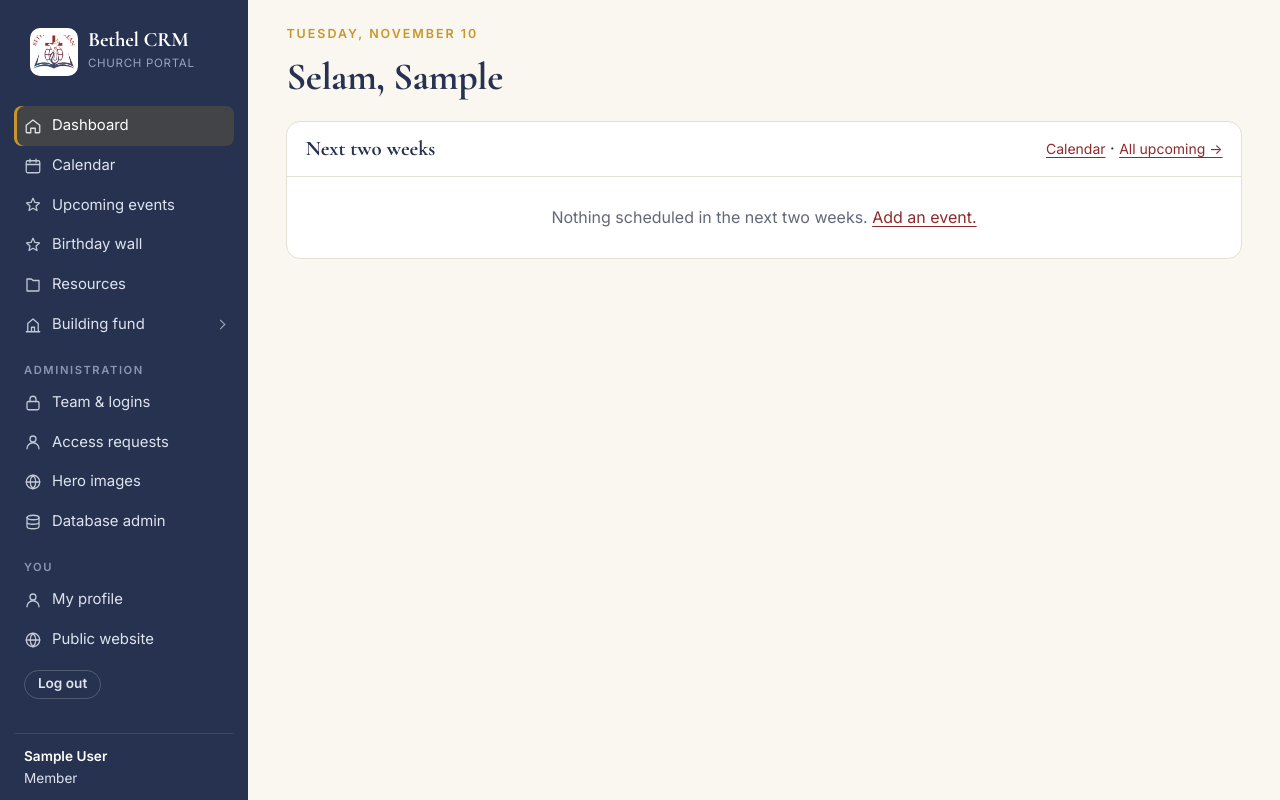
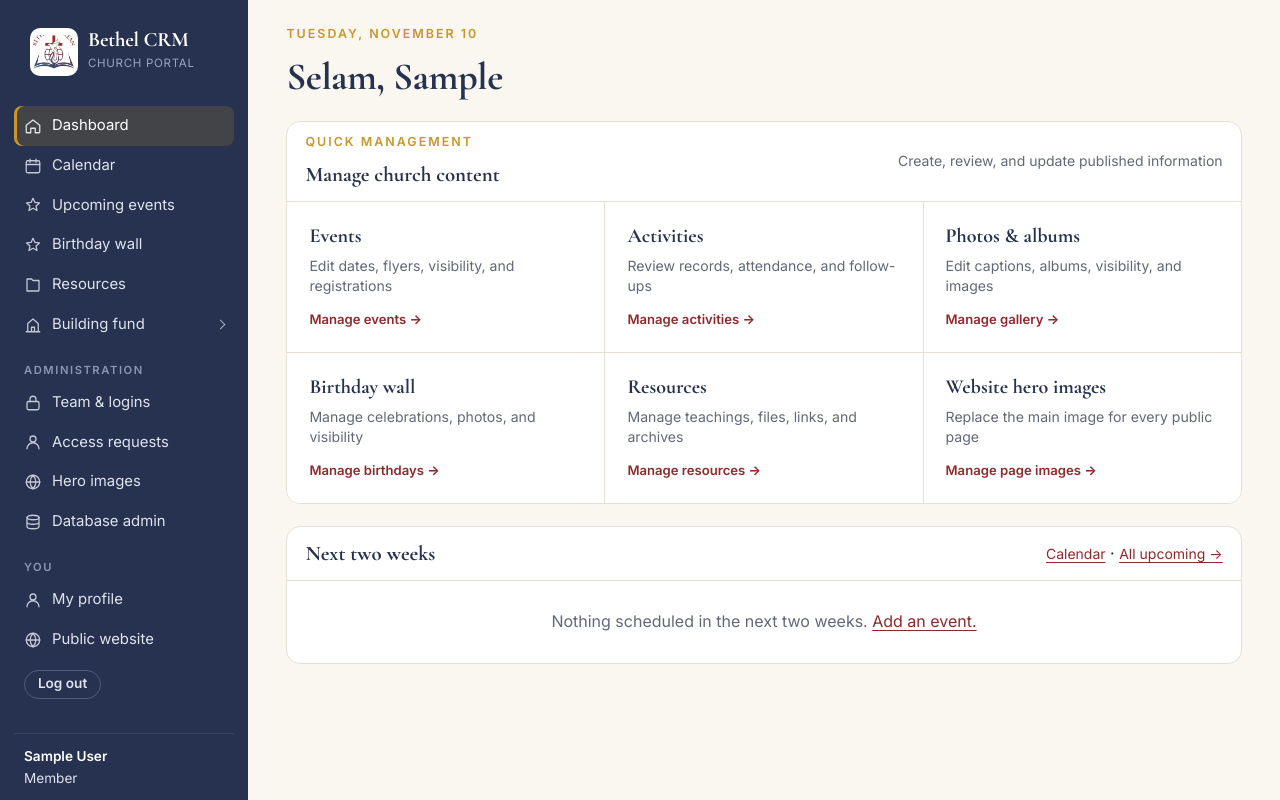
Before and after one commit to biniamh9/BETHEL-CRM, a Django app: page /portal/ in a window 1280 px wide. Run offline with Django 5.2, Linux system fonts and the light colour scheme; the visitor is signed in with stand-in values (Sample User, id 1); data that the repository does not hold is empty; parts of the project's set-up code (start-up, migrations or seed data) failed here and were passed over.

Commit message:
Improve portal content management and tracking

```diff
--- a/ministries/tests.py
+++ b/ministries/tests.py
@@ -112,6 +112,12 @@ class PublicMinistryTests(TestCase):
         })
         self.assertRedirects(response, reverse("ministries:gallery", args=[self.ministry.slug]))
         photo = GalleryPhoto.objects.get(caption="Youth conference worship")
+        management = self.client.get(reverse("ministries:gallery", args=[self.ministry.slug]))
+        self.assertContains(
+            management,
+            reverse("ministries:gallery_photo_edit", args=[self.ministry.slug, photo.pk]),
+        )
+        self.assertContains(management, "Edit photo")
         public = self.client.get(reverse("core:public_activities"))
         self.assertContains(public, "Conference")
         self.assertContains(public, "2026")
--- a/ministries/views.py
+++ b/ministries/views.py
@@ -159,6 +159,9 @@ def all_activities(request):
     if request.GET.get("export") == "csv":
         return _activities_csv(qs, "all-activities")
     activities = list(qs[:200])
+    editable_ministry_ids = set(request.user.editable_ministries().values_list("pk", flat=True))
+    for activity in activities:
+        activity.can_manage = activity.ministry_id in editable_ministry_ids
     images = _activity_image_paths()
     if images:
         for activity in activities:
--- a/static/css/site.css
+++ b/static/css/site.css
@@ -273,6 +273,17 @@ tbody tr:hover { background: #fcfaf6; }
 
 .form-panel { max-width: 760px; }
 .form-actions { display: flex; gap: 10px; align-items: center; margin-top: 8px; flex-wrap: wrap; }
+.record-actions { display: flex; align-items: center; gap: 8px; flex-wrap: wrap; margin-top: 12px; }
+.record-actions form { margin: 0; }
+.manage-content-panel { margin-bottom: 22px; }
+.manage-content-grid { display: grid; grid-template-columns: repeat(3, minmax(0, 1fr)); gap: 1px; background: var(--line); }
+.manage-content-grid a { display: flex; min-height: 150px; flex-direction: column; gap: 8px; padding: 22px; background: #fff; color: var(--ink); text-decoration: none; }
+.manage-content-grid a:hover { background: #fdfbf7; }
+.manage-content-grid b { color: var(--navy); font: 700 1.25rem var(--serif); }
+.manage-content-grid span { color: var(--muted); font-size: .88rem; line-height: 1.45; }
+.manage-content-grid strong { margin-top: auto; color: var(--maroon); font-size: .82rem; }
+@media (max-width: 900px) { .manage-content-grid { grid-template-columns: repeat(2, minmax(0, 1fr)); } }
+@media (max-width: 560px) { .manage-content-grid { grid-template-columns: 1fr; } }
 .current-event-image { margin: 18px 0; padding: 14px; border: 1px solid var(--line); border-radius: 12px; background: #fdfbf7; }
 .current-event-image > span { display: block; margin-bottom: 8px; font-weight: 600; }
 .current-event-image img { display: block; width: min(100%, 420px); max-height: 280px; object-fit: contain; object-position: left center; border-radius: 9px; background: var(--navy); }
--- a/templates/accounts/team_list.html
+++ b/templates/accounts/team_list.html
@@ -10,7 +10,7 @@
   <tbody>{% for u in users %}
     <tr><td><b>{{ u }}</b>{% if u.title %}<div class="small muted">{{ u.title }}</div>{% endif %}</td><td>{{ u.username }}{% if not u.has_usable_password %} <span class="badge pending">no password</span>{% endif %}{% if not u.is_active %} <span class="badge cancelled">disabled</span>{% endif %}</td>
     <td>{{ u.get_role_display }}</td><td class="small">{{ u.led_ministries.all|join:", "|default:"—" }}</td><td class="small muted">{{ u.last_login|date:"M j, Y"|default:"never" }}</td>
-    <td class="num"><a href="{% url 'accounts:team_edit' u.pk %}">Edit</a></td></tr>
+    <td class="num"><a class="btn btn-ghost btn-sm" href="{% url 'accounts:team_edit' u.pk %}">Manage account</a></td></tr>
   {% endfor %}</tbody>
 </table></div></div>
 <div class="panel"><div class="panel-body small">
--- a/templates/core/portal.html
+++ b/templates/core/portal.html
@@ -31,6 +31,20 @@
 {% endif %}
 
 {% if my_gifts_total %}<p>Thank you — you've given <b>{{ my_gifts_total|usd:True }}</b>. See the details on <a href="{% url 'accounts:profile' %}">your profile</a>.</p>{% endif %}
+
+{% if user.is_leadership %}
+<section class="panel manage-content-panel" aria-labelledby="manage-content-title">
+  <div class="panel-head"><div><span class="eyebrow">Quick management</span><h2 id="manage-content-title">Manage church content</h2></div><span class="small muted">Create, review, and update published information</span></div>
+  <div class="manage-content-grid">
+    {% if user.can_create_events %}<a href="{% url 'events:upcoming' %}"><b>Events</b><span>Edit dates, flyers, visibility, and registrations</span><strong>Manage events →</strong></a>{% endif %}
+    {% if my_ministries or user.is_church_admin %}<a href="{% url 'activities' %}"><b>Activities</b><span>Review records, attendance, and follow-ups</span><strong>Manage activities →</strong></a>{% endif %}
+    {% if my_ministries or user.is_church_admin %}<a href="{% url 'ministries:gallery_hub' %}"><b>Photos &amp; albums</b><span>Edit captions, albums, visibility, and images</span><strong>Manage gallery →</strong></a>{% endif %}
+    {% if my_ministries or user.is_church_admin %}<a href="{% url 'ministries:birthday_list' %}"><b>Birthday wall</b><span>Manage celebrations, photos, and visibility</span><strong>Manage birthdays →</strong></a>{% endif %}
+    <a href="{% url 'resources:list' %}"><b>Resources</b><span>Manage teachings, files, links, and archives</span><strong>Manage resources →</strong></a>
+    {% if user.can_manage_users %}<a href="{% url 'core:hero_manager' %}"><b>Website hero images</b><span>Replace the main image for every public page</span><strong>Manage page images →</strong></a>{% endif %}
+  </div>
+</section>
+{% endif %}
 
 <div class="panel">
   <div class="panel-head"><h3>Next two weeks</h3><span><a class="small" href="{% url 'events:calendar' %}">Calendar</a> · <a class="small" href="{% url 'events:upcoming' %}">All upcoming →</a></span></div>
--- a/templates/fundraising/portal/donors.html
+++ b/templates/fundraising/portal/donors.html
@@ -12,10 +12,10 @@
     <button class="btn btn-navy btn-sm">Go</button>
   </form>
   <div class="table-wrap"><table>
-    <thead><tr><th>Name</th><th>Email</th><th>Phone</th><th class="num">Gifts</th><th class="num">Total given</th></tr></thead>
+    <thead><tr><th>Name</th><th>Email</th><th>Phone</th><th class="num">Gifts</th><th class="num">Total given</th><th class="num">Actions</th></tr></thead>
     <tbody>{% for d in donors %}
-      <tr><td><a href="{{ d.get_absolute_url }}">{{ d }}</a></td><td>{{ d.email }}</td><td>{{ d.phone }}</td><td class="num">{{ d.gifts }}</td><td class="num">{{ d.total|default:0|usd:True }}</td></tr>
-    {% empty %}<tr><td colspan="5" class="empty">No donors yet.</td></tr>{% endfor %}</tbody>
+      <tr><td><a href="{{ d.get_absolute_url }}">{{ d }}</a></td><td>{{ d.email }}</td><td>{{ d.phone }}</td><td class="num">{{ d.gifts }}</td><td class="num">{{ d.total|default:0|usd:True }}</td><td class="num"><a class="btn btn-ghost btn-sm" href="{{ d.get_absolute_url }}">Manage donor</a></td></tr>
+    {% empty %}<tr><td colspan="6" class="empty">No donors yet.</td></tr>{% endfor %}</tbody>
   </table></div>
 </div>
 {% endblock %}
--- a/templates/ministries/activities.html
+++ b/templates/ministries/activities.html
@@ -61,6 +61,7 @@
           </div>
           {% if a.follow_up %}<div class="activity-follow-up"><b>Follow-up</b>{{ a.follow_up|truncatewords:20 }}</div>{% endif %}
           {% if a.created_by %}<div class="activity-byline">Recorded by {{ a.created_by }}</div>{% endif %}
+          {% if a.can_manage %}<div class="record-actions"><a class="btn btn-ghost btn-sm" href="{% url 'ministries:activity_edit' a.ministry.slug a.pk %}">Edit activity</a></div>{% endif %}
         </div>
       </article>
     {% empty %}
--- a/templates/ministries/birthday_list.html
+++ b/templates/ministries/birthday_list.html
@@ -13,7 +13,7 @@
       {% if celebration.image_blob %}<img src="{{ celebration.get_image_url }}" alt="Birthday portrait of {{ celebration.member_name }}" loading="lazy">{% else %}<span class="birthday-photo-placeholder"><i>🎂</i><b>{{ celebration.member_name|first }}</b></span>{% endif %}
       <span class="birthday-date"><b>{{ celebration.celebration_date|date:"d" }}</b>{{ celebration.celebration_date|date:"M" }}</span>
     </a>
-    <div class="birthday-card-copy"><span class="eyebrow">{{ celebration.ministry.name }} · {{ celebration.get_visibility_display }}</span><h2>Happy Birthday,<br>{{ celebration.member_name }}!</h2><p>{{ celebration.message|default:"May your day be filled with joy, grace, and the love of your Bethel church family."|truncatewords:28 }}</p><div class="birthday-card-meta"><span>♥ {{ celebration.reaction_count }}</span><span>💬 {{ celebration.wish_count }} wishes</span></div><a class="text-link" href="{{ celebration.get_absolute_url }}">Celebrate together →</a>{% if celebration.can_manage %}<a class="birthday-manage-link" href="{% url 'ministries:birthday_edit' celebration.ministry.slug celebration.pk %}">Manage</a>{% endif %}</div>
+    <div class="birthday-card-copy"><span class="eyebrow">{{ celebration.ministry.name }} · {{ celebration.get_visibility_display }}</span><h2>Happy Birthday,<br>{{ celebration.member_name }}!</h2><p>{{ celebration.message|default:"May your day be filled with joy, grace, and the love of your Bethel church family."|truncatewords:28 }}</p><div class="birthday-card-meta"><span>♥ {{ celebration.reaction_count }}</span><span>💬 {{ celebration.wish_count }} wishes</span></div><div class="record-actions"><a class="text-link" href="{{ celebration.get_absolute_url }}">Open celebration →</a>{% if celebration.can_manage %}<a class="btn btn-ghost btn-sm" href="{% url 'ministries:birthday_edit' celebration.ministry.slug celebration.pk %}">Manage celebration</a>{% endif %}</div></div>
   </article>
   {% empty %}
   <div class="birthday-empty"><span>🎂</span><h2>Our birthday wall is ready.</h2><p>Ministry leaders can add the first consented birthday celebration. Member photos are optional—the joyful placeholder is always available.</p></div>
--- a/templates/ministries/gallery.html
+++ b/templates/ministries/gallery.html
@@ -4,6 +4,6 @@
 <div class="page-head"><div><span class="eyebrow">Public gallery</span><h1>Manage photos</h1><p class="muted">Add a caption, occasion, and year so visitors can browse meaningful collections.</p></div><a class="btn btn-ghost" href="{{ ministry.get_absolute_url }}">Back to ministry</a></div>
 <div class="cols">
   <form method="post" enctype="multipart/form-data" class="panel"><div class="panel-head"><h3>Upload a photo</h3></div><div class="panel-body">{% csrf_token %}{% form_fields form %}<button class="btn btn-primary btn-block">Upload photo</button></div></form>
-  <div class="panel"><div class="panel-head"><h3>Gallery</h3><span class="small muted">{{ photos|length }} photos</span></div><div class="portal-photo-list">{% for photo in photos %}<article><img src="{{ photo.get_image_url }}" alt="{{ photo.caption }}"><div><b>{{ photo.caption }}</b><span>{{ photo.get_occasion_display }} · {{ photo.year }}{% if not photo.is_public %} · Private{% endif %}</span><form method="post" action="{% url 'ministries:gallery_delete' ministry.slug photo.pk %}" onsubmit="return confirm('Remove this photo?')">{% csrf_token %}<button class="btn btn-danger btn-sm">Remove</button></form></div></article>{% empty %}<div class="empty">No gallery photos yet.</div>{% endfor %}</div></div>
+  <div class="panel"><div class="panel-head"><h3>Gallery</h3><span class="small muted">{{ photos|length }} photos</span></div><div class="portal-photo-list">{% for photo in photos %}<article><img src="{{ photo.get_image_url }}" alt="{{ photo.caption }}"><div><b>{{ photo.caption }}</b><span>{{ photo.get_occasion_display }} · {{ photo.year }}{% if not photo.is_public %} · Private{% endif %}</span><div class="record-actions"><a class="btn btn-ghost btn-sm" href="{% url 'ministries:gallery_photo_edit' ministry.slug photo.pk %}">Edit photo</a><form method="post" action="{% url 'ministries:gallery_delete' ministry.slug photo.pk %}" onsubmit="return confirm('Remove this photo?')">{% csrf_token %}<button class="btn btn-danger btn-sm">Remove</button></form></div></div></article>{% empty %}<div class="empty">No gallery photos yet.</div>{% endfor %}</div></div>
 </div>
 {% endblock %}
--- a/templates/resources/list.html
+++ b/templates/resources/list.html
@@ -24,7 +24,7 @@
       <div class="res-actions">
         {% if r.file %}<a class="btn btn-ghost btn-sm" href="{% url 'resources:download' r.pk %}?view=1" target="_blank">Open</a><a class="btn btn-ghost btn-sm" href="{% url 'resources:download' r.pk %}">Download</a>{% endif %}
         {% if r.url %}<a class="btn btn-ghost btn-sm" href="{{ r.url }}" target="_blank" rel="noopener">Open link ↗</a>{% endif %}
-        {% if r.editable %}<a class="small" href="{% url 'resources:edit' r.pk %}">Edit</a>{% endif %}
+        {% if r.editable %}<a class="btn btn-ghost btn-sm" href="{% url 'resources:edit' r.pk %}">Manage resource</a>{% endif %}
       </div>
     </li>
     {% empty %}<li class="empty" style="display:block">No resources yet.{% if can_add %} <a href="{% url 'resources:new' %}">Add the first one.</a>{% endif %}</li>{% endfor %}
```
Also changed, not shown: core/tests.py (+12 -0 lines), fundraising/tests.py (+11 -0 lines).
